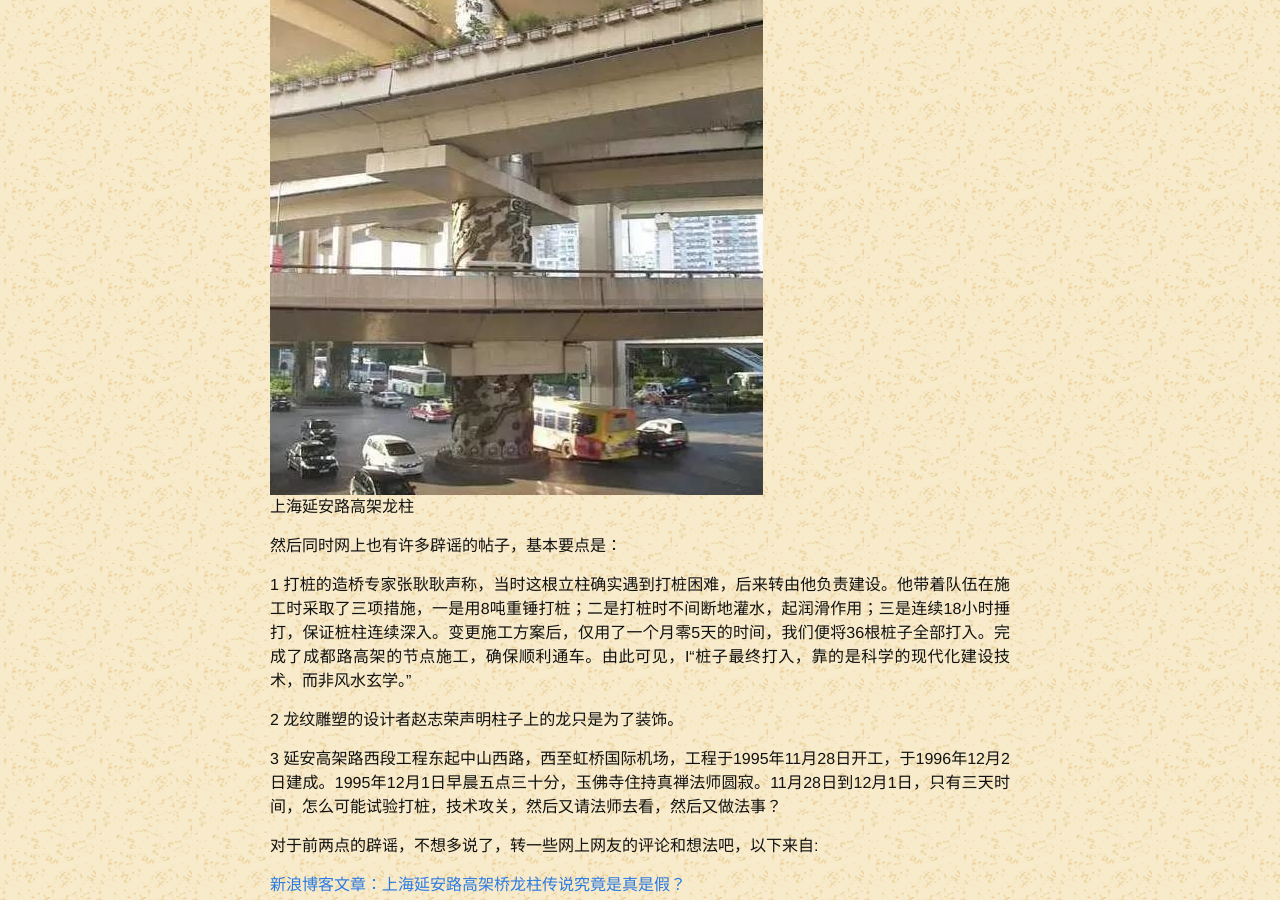
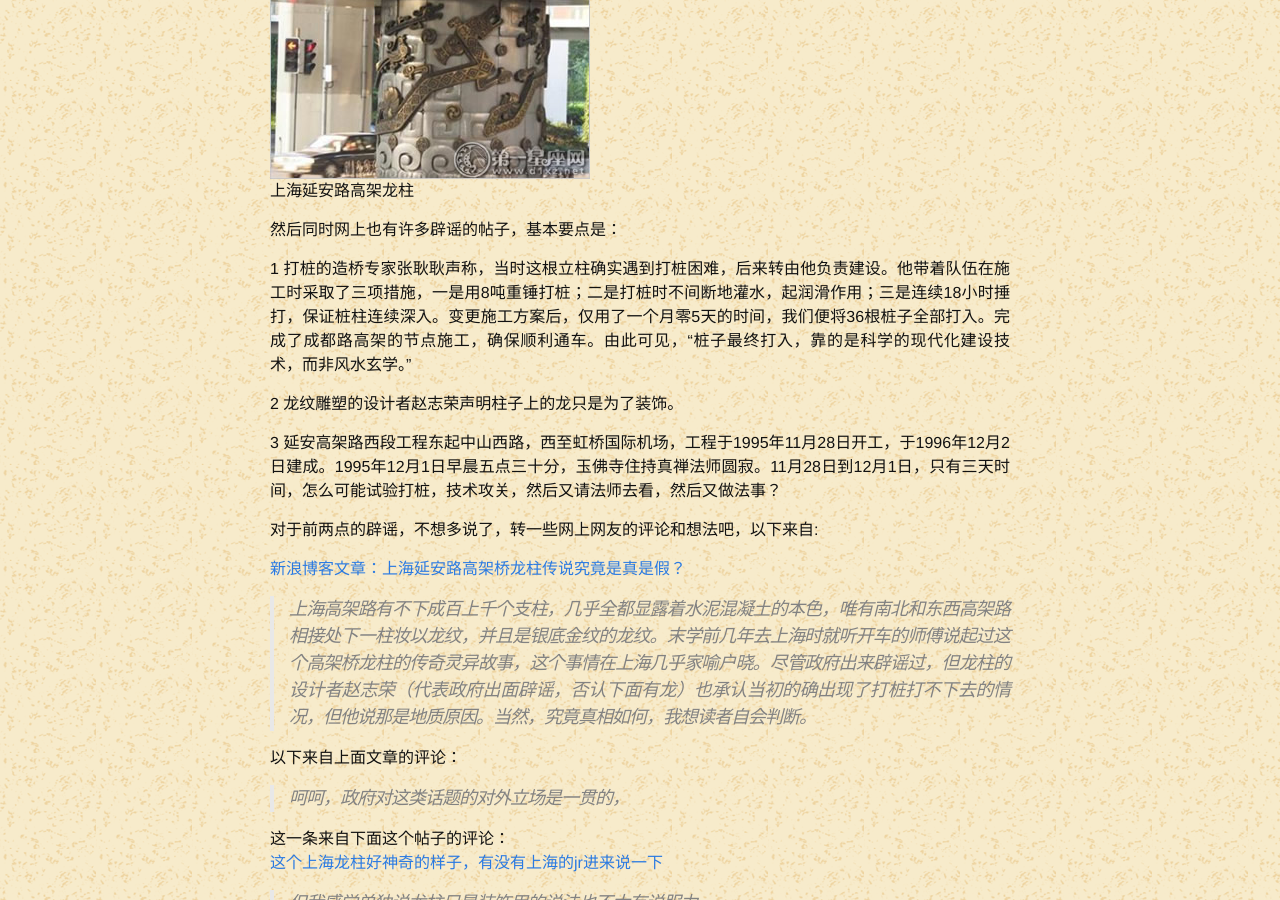
Before and after one commit to longhistory/blog, a Jekyll site: the page built from _posts/2017-04-15-shanghai_dragon_pillar.md, in a window 1280 px wide and 900 px high, scrolled down 2319 px. Built offline with Jekyll 4.4.1, drawn with Linux system fonts in a browser that asks for light colours.

Commit message:
small fix

```diff
--- a/_posts/2017-04-15-shanghai_dragon_pillar.md
+++ b/_posts/2017-04-15-shanghai_dragon_pillar.md
@@ -35,12 +35,12 @@ categories: thinking
 
 >玉佛寺第十任住持。俗姓王，名鹤树，江苏东台人。童真入道， 1921 年在安丰镇净土庵依净修老和尚出家，法名真禅，字昌悟。 1931 年在南京宝华山隆昌律寺依德浩和尚受具足戒。先后入东台三昧寺启慧佛学院、镇江焦山定慧寺佛学院、镇江竹林寺佛学院、泰州光孝寺佛学院、上海佛学院、上海圆明讲堂楞严专宗学院、南京中国华严速成师范学院等院校学习，佛学造诣颇深。先后担任镇江竹林寺、苏州狮林寺等名刹住持，以及竹林佛学院院长，桃李遍及欧、美、港、澳、台等地。
 
-![pic]({{ site.baseurl }}/images/shanghai_dragonpillar.jpg)<br>
+![pic]({{ site.baseurl }}/images/shanghai_dragonpillar2.jpg)<br>
 上海延安路高架龙柱
 
 然后同时网上也有许多辟谣的帖子，基本要点是：
 
-1 打桩的造桥专家张耿耿声称，当时这根立柱确实遇到打桩困难，后来转由他负责建设。他带着队伍在施工时采取了三项措施，一是用8吨重锤打桩；二是打桩时不间断地灌水，起润滑作用；三是连续18小时捶打，保证桩柱连续深入。变更施工方案后，仅用了一个月零5天的时间，我们便将36根桩子全部打入。完成了成都路高架的节点施工，确保顺利通车。由此可见，I“桩子最终打入，靠的是科学的现代化建设技术，而非风水玄学。”
+1 打桩的造桥专家张耿耿声称，当时这根立柱确实遇到打桩困难，后来转由他负责建设。他带着队伍在施工时采取了三项措施，一是用8吨重锤打桩；二是打桩时不间断地灌水，起润滑作用；三是连续18小时捶打，保证桩柱连续深入。变更施工方案后，仅用了一个月零5天的时间，我们便将36根桩子全部打入。完成了成都路高架的节点施工，确保顺利通车。由此可见，“桩子最终打入，靠的是科学的现代化建设技术，而非风水玄学。”
 
 2 龙纹雕塑的设计者赵志荣声明柱子上的龙只是为了装饰。
 
```
